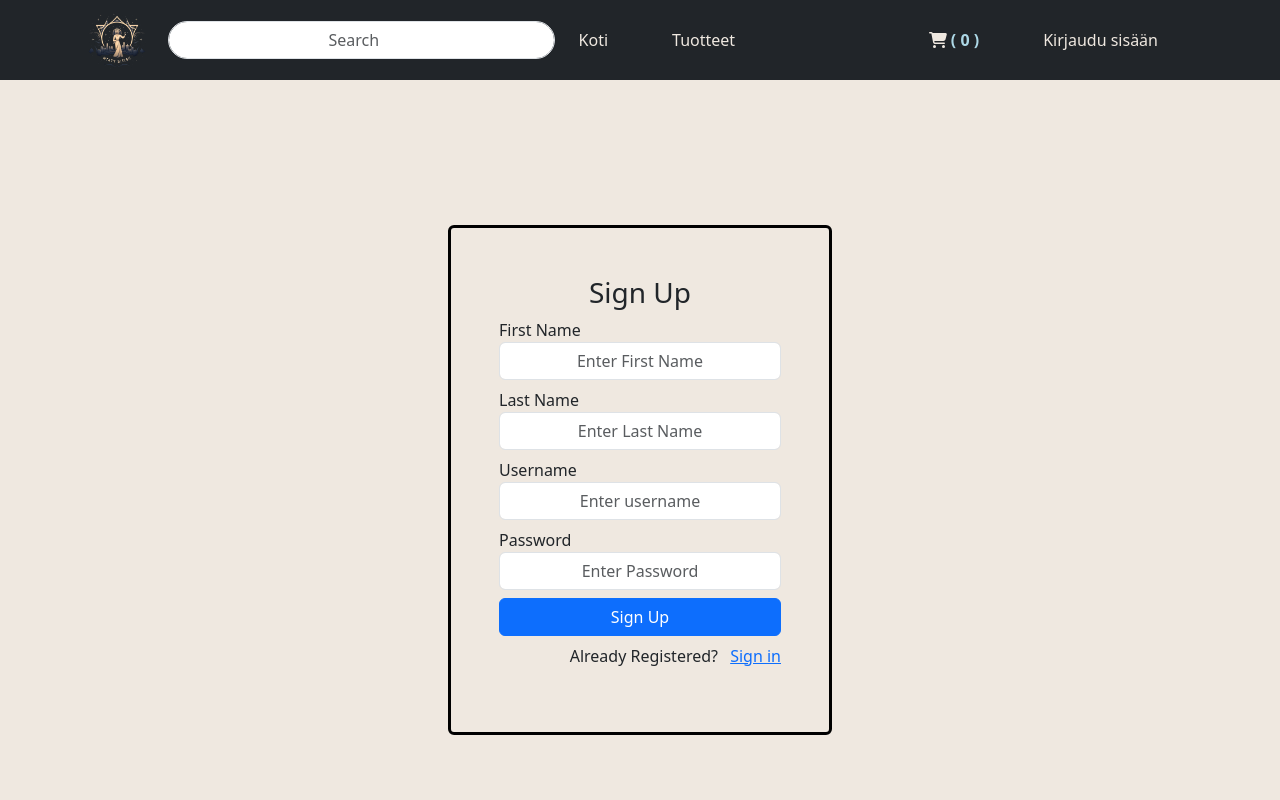
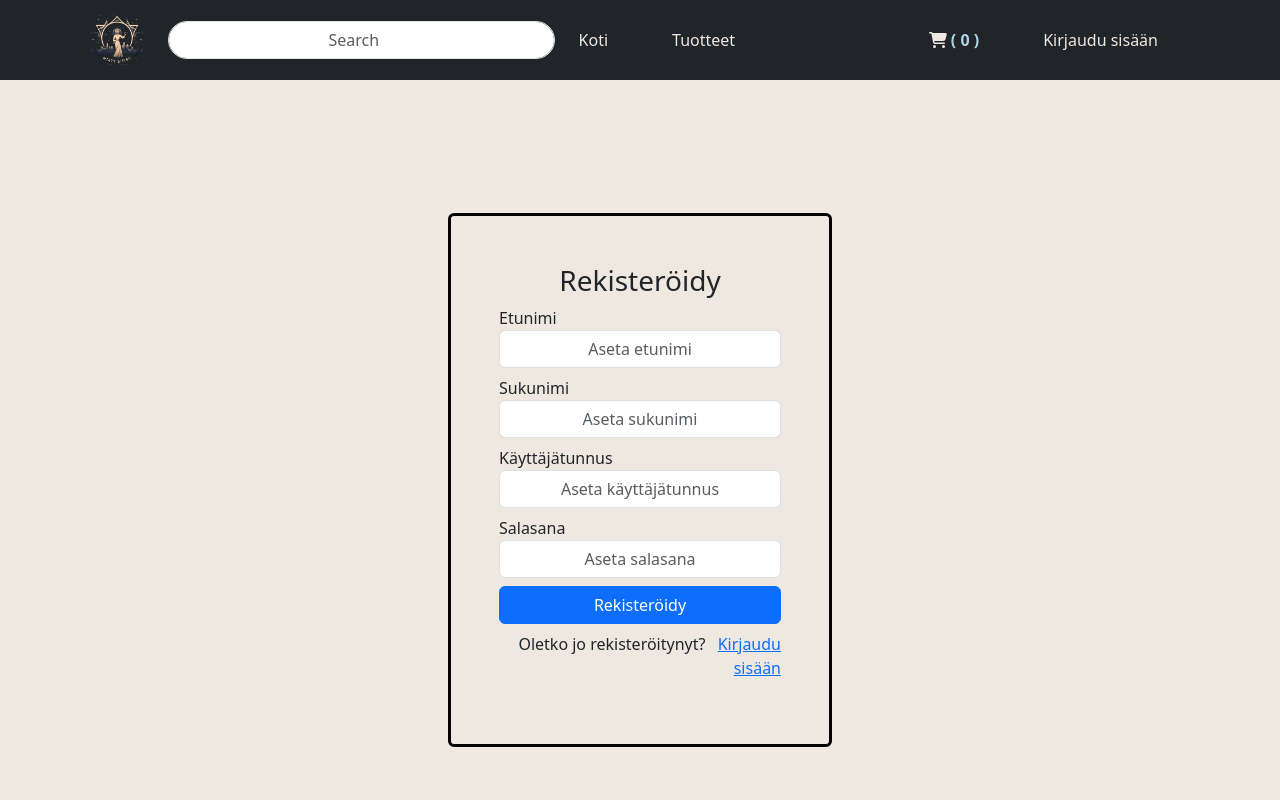
Before and after one commit to jorijoo/rest-personal-assignment, a React (Create React App) app: page /signup in a window 1280 px wide. Shown: the top 800 px of the page. Built offline with nearby package versions, Linux system fonts and the light colour scheme; a web font is replaced by a local one.

Commit message:
Fix language in login and register forms 	modified:   src/common/components/Login/Login.js 	modified:   src/common/components/Login/Signup.js 	modified:   src/common/constants/fi.js

```diff
--- a/src/common/components/Login/Login.js
+++ b/src/common/components/Login/Login.js
@@ -83,7 +83,7 @@ const Login = () => {
               value={username}
               onChange={(e) => setUsername(e.target.value)}
               type="text"
-              placeholder={LOCALIZATION.USERNAME_PLACEHOLDER}
+              placeholder={`${LOCALIZATION.PLACE} ${LOCALIZATION.USERNAME.toLowerCase()}`}
               className="form-control"
               required
             />
@@ -94,7 +94,7 @@ const Login = () => {
               value={password}
               onChange={(e) => setPassword(e.target.value)}
               type="password"
-              placeholder={LOCALIZATION.PASSWORD_PLACEHOLDER}
+              placeholder={`${LOCALIZATION.PLACE} ${LOCALIZATION.PASSWORD.toLowerCase()}`}
               className="form-control"
               required
             />
--- a/src/common/components/Login/Signup.js
+++ b/src/common/components/Login/Signup.js
@@ -1,9 +1,9 @@
 import React, { useState } from 'react'
 import { Link, useNavigate } from 'react-router-dom'
 import axios from "axios";
-import '../../constants/public_env'
 import "./Signup.css";
 import { ENV } from '../../constants/public_env';
+import { LOCALIZATION } from '../../constants/fi';
 
 const Signup = () => {
     const [fname, setFname] = useState(null)
@@ -20,13 +20,13 @@ const Signup = () => {
         axios
             .post(`${ENV.BACKEND}/personal`, { fname, lname, username, pw: password })
             .then((res) => {
-				if (res.status === 200) (console.log(`User added`))
+                if (res.status === 200) (console.log(LOCALIZATION.SUCCESS_USER_ADD))
                 navigate(`/login`)
-				alert(`User creation success.`)
+                alert(LOCALIZATION.SUCCESS_USER_ADD)
             })
             .catch((err) => {
                 console.error(err.message)
-				alert(`User creation failed, try another username!`)
+                alert(LOCALIZATION.ERROR_USER_ADD)
             })
     }
 
@@ -34,48 +34,48 @@ const Signup = () => {
         <div className='login template d-flex justify-content-center align-items-center vh-100'>
             <div className='form_container p-5 rounded'>
                 <form onSubmit={handleSubmit}>
-					<h3 className='text-center'>Sign Up</h3>
+                    <h3 className='text-center'>{LOCALIZATION.REGISTER}</h3>
                     <div className='mb-2'>
-						<label htmlFor="fname">First Name</label>
+                        <label htmlFor="fname">{LOCALIZATION.FNAME}</label>
                         <input
                             type="text"
-							placeholder='Enter First Name'
+                            placeholder={`${LOCALIZATION.PLACE} ${LOCALIZATION.FNAME.toLowerCase()}`}
                             className='form-control'
                             required
                             onChange={(e) => setFname(e.target.value)} />
                     </div><div className='mb-2'>
-						<label htmlFor="lname">Last Name</label>
+                        <label htmlFor="lname">{LOCALIZATION.LNAME}</label>
                         <input
                             type="text"
-							placeholder='Enter Last Name'
+                            placeholder={`${LOCALIZATION.PLACE} ${LOCALIZATION.LNAME.toLowerCase()}`}
                             className='form-control'
                             required
                             onChange={(e) => setLname(e.target.value)} />
                     </div>
                     <div className='mb-2'>
-						<label htmlFor="Username">Username</label>
+                        <label htmlFor="Username">{LOCALIZATION.USERNAME}</label>
                         <input
                             type="text"
-							placeholder='Enter username'
+                            placeholder={`${LOCALIZATION.PLACE} ${LOCALIZATION.USERNAME.toLowerCase()}`}
                             className='form-control'
                             required
                             onChange={(e) => setUsername(e.target.value)} />
                     </div>
                     <div className='mb-2'>
-						<label htmlFor="password">Password</label>
+                        <label htmlFor="password">{LOCALIZATION.PASSWORD}</label>
                         <input
                             type="password"
-							placeholder='Enter Password'
+                            placeholder={`${LOCALIZATION.PLACE} ${LOCALIZATION.PASSWORD.toLowerCase()}`}
                             className='form-control'
                             required
                             onChange={(e) => setPassword(e.target.value)} />
                     </div>
 
                     <div className='d-grid mt-2'>
-						<button className='btn btn-primary'>Sign Up</button>
+                        <button className='btn btn-primary'>{LOCALIZATION.REGISTER}</button>
                     </div>
                     <p className='text-end mt-2'>
-						Already Registered?  <Link to="/login" className='ms-2'>Sign in</Link>
+                        {LOCALIZATION.REGISTERED_ALREADY}  <Link to="/login" className='ms-2'>{LOCALIZATION.LOGIN}</Link>
                     </p>
                 </form>
             </div>
--- a/src/common/constants/fi.js
+++ b/src/common/constants/fi.js
@@ -1,10 +1,14 @@
 export const LOCALIZATION = {
     LOGIN: `Kirjaudu sisään`,
     USERNAME: `Käyttäjätunnus`,
-    USERNAME_PLACEHOLDER: `Aseta käyttäjätunnus`,
+    PLACE: `Aseta`,
     PASSWORD: `Salasana`,
-    PASSWORD_PLACEHOLDER: `Anna salasana`,
+    FNAME: `Etunimi`,
+    LNAME: `Sukunimi`,
     FORGOT: `Unohtuiko`,
     REGISTER: `Rekisteröidy`,
-    ERROR_LOGIN: `Väärä käyttäjätunnus tai salasana`
+    REGISTERED_ALREADY: `Oletko jo rekisteröitynyt?`,
+    ERROR_LOGIN: `Väärä käyttäjätunnus tai salasana`,
+    ERROR_USER_ADD: `Käyttäjätunnuksen luonti estetty, yritä toisia tunnuksia`,
+    SUCCESS_USER_ADD: `Käyttäjä lisätty`
 }
```
Lines whose indentation alone changed are shown as unchanged.
